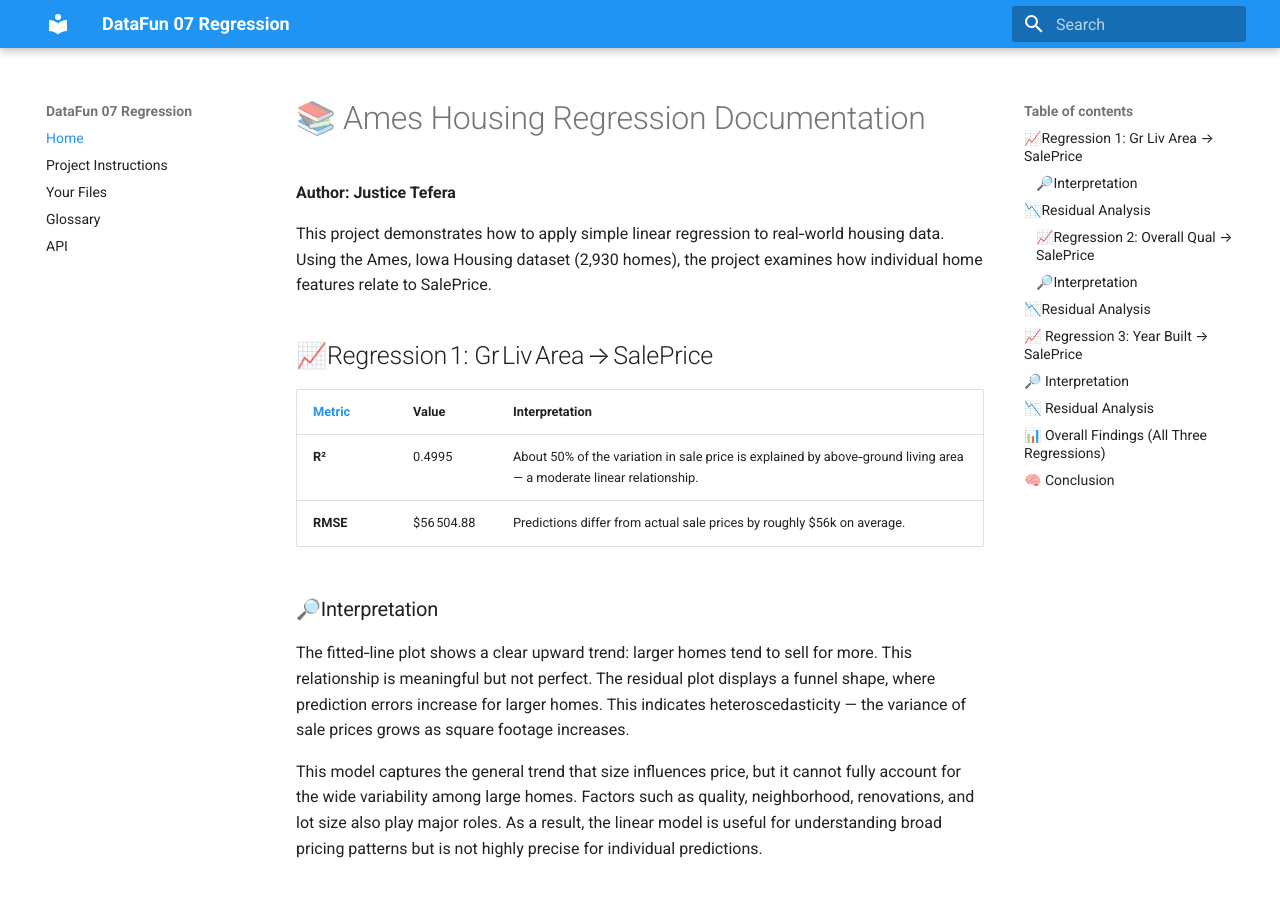
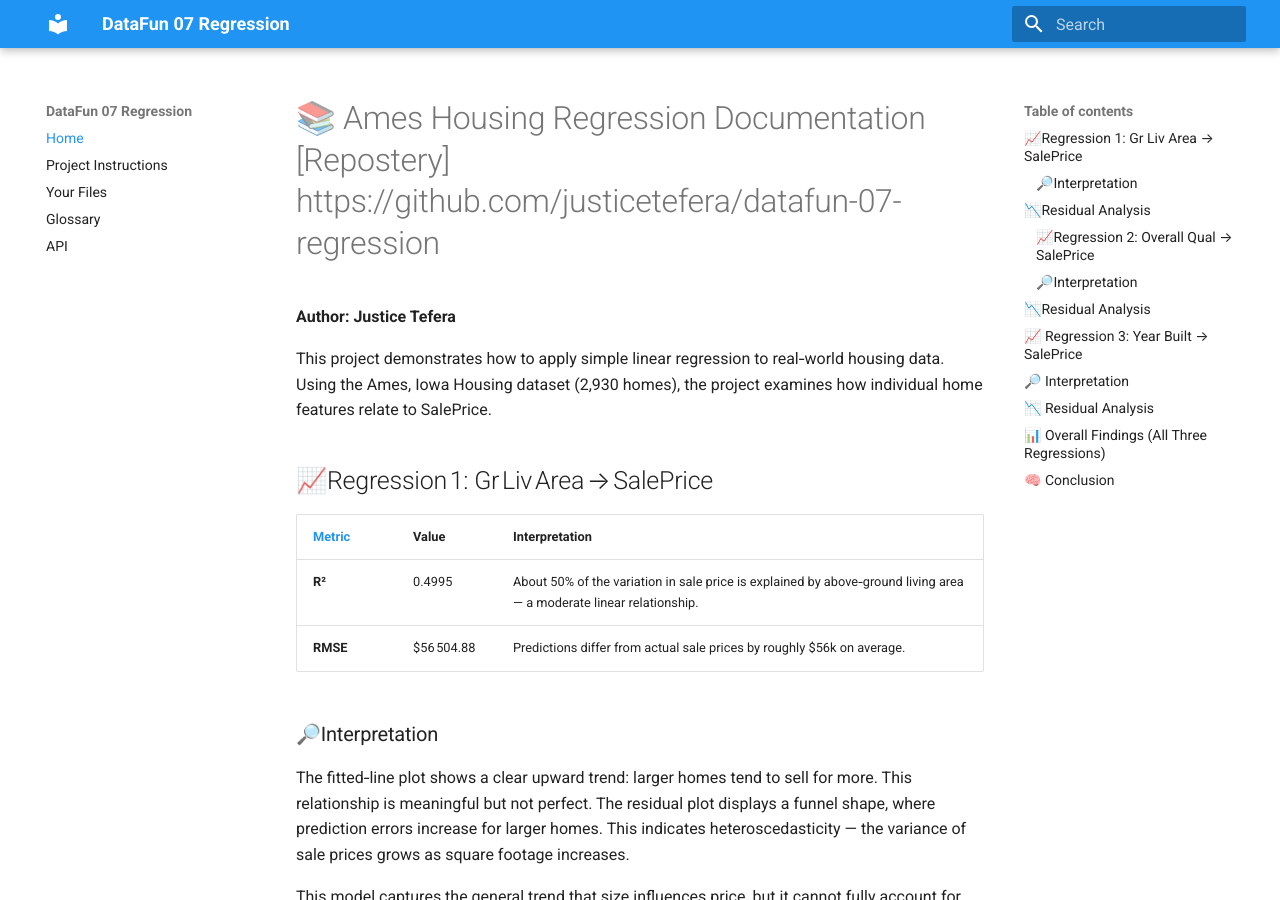
Before and after one commit to justicetefera/datafun-07-regression, an MkDocs documentation site: the page built from docs/index.md, in a window 1280 px wide and 900 px high. Built offline with MkDocs 1.6.1 and Material for MkDocs 9.7.7, drawn with Linux system fonts in a browser that asks for light colours.

Commit message:
Update index.md

```diff
--- a/docs/index.md
+++ b/docs/index.md
@@ -1,4 +1,4 @@
-# 📚 Ames Housing Regression Documentation
+# 📚 Ames Housing Regression Documentation                                            [Repostery] https://github.com/justicetefera/datafun-07-regression
 **Author: Justice Tefera**
 
 This project demonstrates how to apply simple linear regression to real‑world housing data.
```
